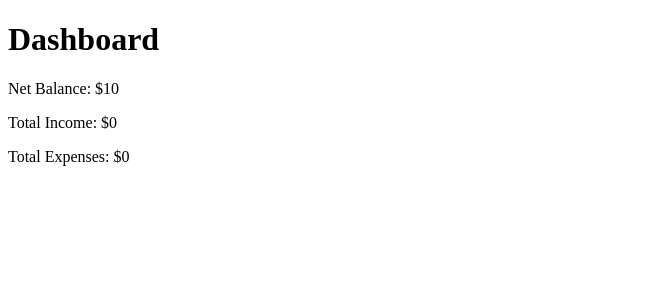
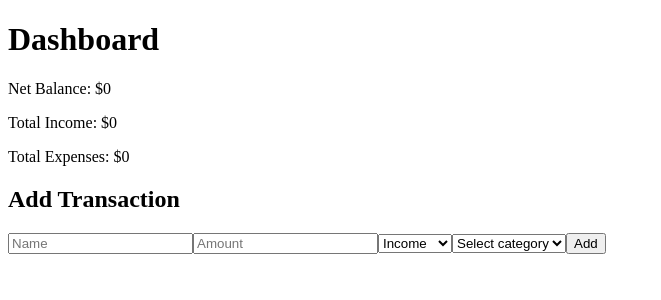
Before and after one commit to Brijsunil2/cashflow-simulator, a React (Vite) app in the folder frontend/: page / in a window 1280 px wide. Shown: the top 300 px of the page, without its empty margins (0-661 px from the left). Built offline with nearby package versions, Linux system fonts and the light colour scheme.

Commit message:
feat: create and add transaction form to dashboard for adding transactions

```diff
--- a/frontend/package.json
+++ b/frontend/package.json
@@ -14,7 +14,8 @@
   "dependencies": {
     "react": "^19.2.0",
     "react-dom": "^19.2.0",
-    "remove": "^0.1.5"
+    "remove": "^0.1.5",
+    "uuid": "^13.0.0"
   },
   "devDependencies": {
     "@eslint/js": "^9.39.1",
--- /dev/null
+++ b/frontend/src/components/TransactionForm.jsx
@@ -0,0 +1,81 @@
+import { useState } from "react";
+import { v4 as uuidv4 } from 'uuid';
+import { TRANSACTION_KIND, TRANSACTION_CATEGORY } from "../logic/budgetEngine";
+
+const TransactionForm = ({ onSubmit }) => {
+  const [transaction, setTransaction] = useState({
+    name: "",
+    amount: "",
+    kind: TRANSACTION_KIND.INCOME,
+    category: "",
+  });
+
+  function handleChange(field, value) {
+    setTransaction((prev) => ({
+      ...prev,
+      [field]: value,
+    }));
+  }
+
+  function handleSubmit(e) {
+    e.preventDefault();
+
+    if (!transaction.name || !transaction.amount || !transaction.category) {
+      return;
+    }
+
+    onSubmit({
+      id: uuidv4(),
+      name: transaction.name,
+      amount: Number(transaction.amount),
+      kind: transaction.kind,
+      category: transaction.category,
+      date: new Date().toISOString().split("T")[0],
+    });
+
+    setTransaction(initialTransaction);
+  }
+
+  return (
+    <form onSubmit={handleSubmit}>
+      <h2>Add Transaction</h2>
+
+      <input
+        placeholder="Name"
+        value={transaction.name}
+        onChange={(e) => handleChange("name", e.target.value)}
+      />
+
+      <input
+        type="number"
+        placeholder="Amount"
+        value={transaction.amount}
+        onChange={(e) => handleChange("amount", e.target.value)}
+      />
+
+      <select
+        value={transaction.kind}
+        onChange={(e) => handleChange("kind", e.target.value)}
+      >
+        <option value={TRANSACTION_KIND.INCOME}>Income</option>
+        <option value={TRANSACTION_KIND.EXPENSE}>Expense</option>
+      </select>
+
+      <select
+        value={transaction.category}
+        onChange={(e) => handleChange("category", e.target.value)}
+      >
+        <option value="">Select category</option>
+        {Object.values(TRANSACTION_CATEGORY).map((cat) => (
+          <option key={cat} value={cat}>
+            {cat}
+          </option>
+        ))}
+      </select>
+
+      <button type="submit">Add</button>
+    </form>
+  );
+};
+
+export default TransactionForm;
--- a/frontend/src/pages/Dashboard.jsx
+++ b/frontend/src/pages/Dashboard.jsx
@@ -6,10 +6,11 @@ import {
   getTotalExpenses,
 } from "../logic/budgetEngine";
 import SummaryCard from "../components/SummaryCard";
+import TransactionForm from "../components/TransactionForm";
 
 const initialBudget = {
   month: "2026-01",
-  startingBalance: 10,
+  startingBalance: 0,
   transactions: [],
 };
 
@@ -28,6 +29,11 @@ const Dashboard = () => {
       />
 
       {/* Example button to add a transaction */}
+      <TransactionForm
+        onSubmit={(transaction) =>
+          dispatch({ type: "ADD_TRANSACTION", payload: transaction })
+        }
+      />
 
       {/* Transaction list would go here */}
     </div>
```
Also changed, not shown: 1 other file (tests, documents, lock files or other folders).
